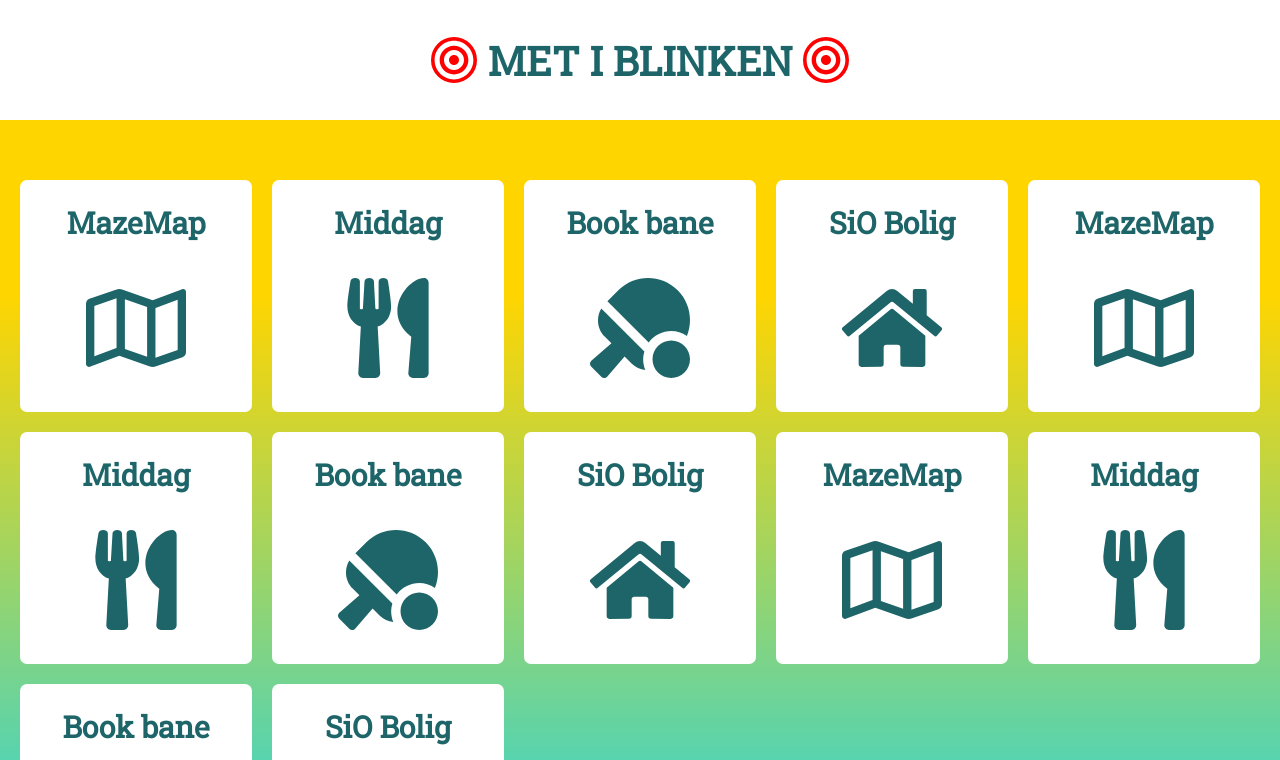
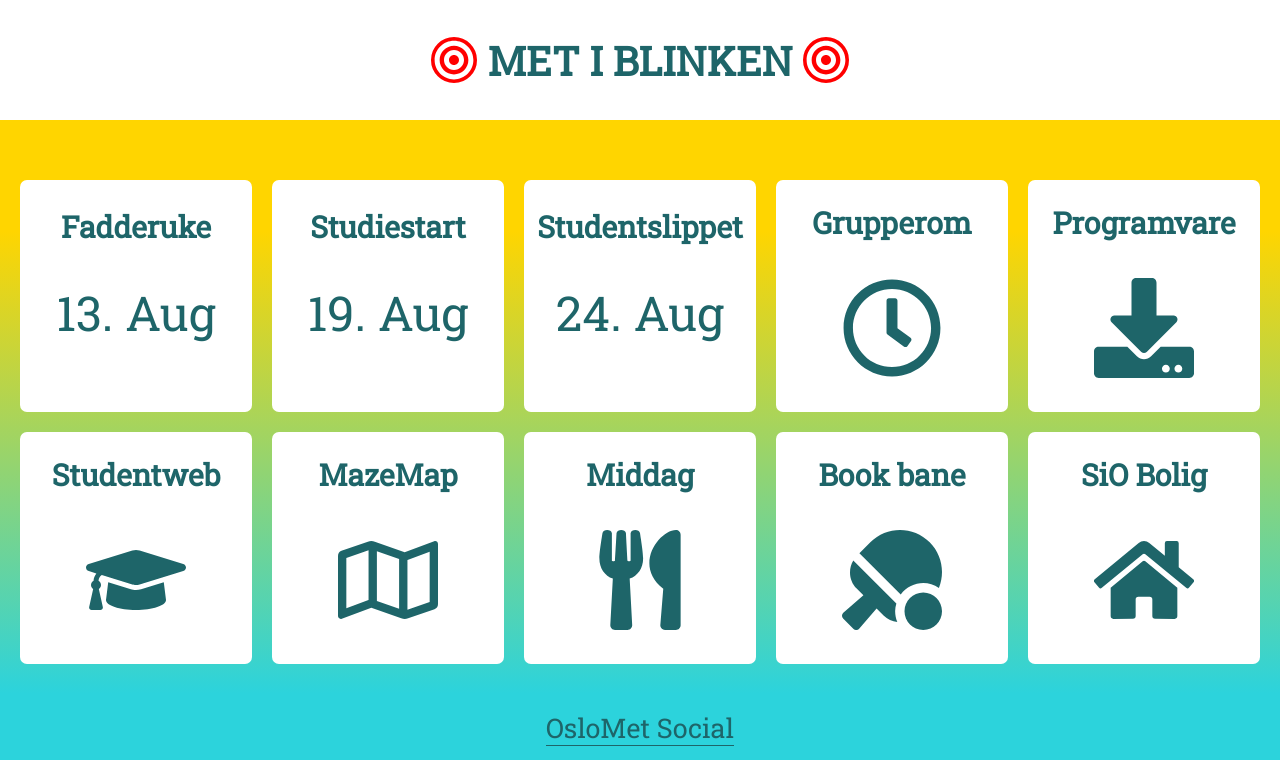
Before and after one commit to dkoujelev/met-i-blinken, a React (Create React App) app: page / in a window 1280 px wide. Shown: the top 760 px of the page. Built offline with nearby package versions, Linux system fonts and the light colour scheme.

Commit message:
add more links

```diff
--- a/src/components/ResourceCard.tsx
+++ b/src/components/ResourceCard.tsx
@@ -1,7 +1,7 @@
 import React from "react";
 import { Resource } from "../data";
 
-export const ResourceCard = ({ title, link, icon, description }: Resource) => {
+export const ResourceCard = ({ title, link, icon }: Resource) => {
   return (
     <a href={link} className="resource-card">
       <div className="card-content">
--- a/src/data.tsx
+++ b/src/data.tsx
@@ -1,87 +1,71 @@
-import { FaRegMap, FaUtensils, FaTableTennis, FaHome } from "react-icons/fa";
+import {
+  FaRegMap,
+  FaUtensils,
+  FaTableTennis,
+  FaHome,
+  FaGraduationCap,
+  FaRegClock,
+  FaDownload
+} from "react-icons/fa";
 import React from "react";
 
 export type Resource = {
   title: string;
   link: string;
   icon: React.ReactNode;
-  description: string;
 };
 
 export const resources: Resource[] = [
   {
-    title: "MazeMap",
-    link:
-      "https://use.mazemap.com/#v=1&zlevel=1&left=10.7153450&right=10.7543490&top=59.9261840&bottom=59.9165320&campusid=53",
-    icon: <FaRegMap />,
-    description: "Kart som hjelper deg å finne frem til riktig rom på campus."
+    title: "Fadderuke",
+    link: "https://student.oslomet.no/fadderuker-ingenior-teknologi-og-data",
+    icon: <p>13. Aug</p>
   },
   {
-    title: "Middag",
-    link: "https://www.sio.no/mat-og-drikke",
-    icon: <FaUtensils />,
-    description: "Se hva som er dagen på de ulike SiO spisestedene."
+    title: "Studiestart",
+    link:
+      "https://student.oslomet.no/anvendt-data-og-informasjonsteknologi-acit",
+    icon: <p>19. Aug</p>
   },
   {
-    title: "Book bane",
-    link: "https://www.sio.no/trening/haller-og-baner/book-hall-eller-bane#/",
-    icon: <FaTableTennis />,
-    description: "Her kan du booke squash- og tennisbaner."
+    title: "Studentslippet",
+    link: "https://studentslippet.no/",
+    icon: <p>24. Aug</p>
   },
   {
-    title: "SiO Bolig",
-    link: "https://www.sio.no/minside/min-okonomi/boligokonomi",
-    icon: <FaHome />,
-    description: "Se informasjon om dine leieforhold og statistikk hos SiO."
+    title: "Grupperom",
+    link: "https://student.oslomet.no/grupperom",
+    icon: <FaRegClock />
+  },
+  {
+    title: "Programvare",
+    link: "https://student.oslomet.no/grupperom",
+    icon: <FaDownload />
+  },
+  {
+    title: "Studentweb",
+    link: "https://fsweb.no/studentweb/login.jsf?inst=FSHIOA",
+    icon: <FaGraduationCap />
   },
   {
     title: "MazeMap",
     link:
       "https://use.mazemap.com/#v=1&zlevel=1&left=10.7153450&right=10.7543490&top=59.9261840&bottom=59.9165320&campusid=53",
-    icon: <FaRegMap />,
-    description: "Kart som hjelper deg å finne frem til riktig rom på campus."
+    icon: <FaRegMap />
   },
   {
     title: "Middag",
     link: "https://www.sio.no/mat-og-drikke",
-    icon: <FaUtensils />,
-    description: "Se hva som er dagen på de ulike SiO spisestedene."
+    icon: <FaUtensils />
   },
   {
     title: "Book bane",
     link: "https://www.sio.no/trening/haller-og-baner/book-hall-eller-bane#/",
-    icon: <FaTableTennis />,
-    description: "Her kan du booke squash- og tennisbaner."
+    icon: <FaTableTennis />
   },
   {
     title: "SiO Bolig",
     link: "https://www.sio.no/minside/min-okonomi/boligokonomi",
-    icon: <FaHome />,
-    description: "Se informasjon om dine leieforhold og statistikk hos SiO."
-  },
-  {
-    title: "MazeMap",
-    link:
-      "https://use.mazemap.com/#v=1&zlevel=1&left=10.7153450&right=10.7543490&top=59.9261840&bottom=59.9165320&campusid=53",
-    icon: <FaRegMap />,
-    description: "Kart som hjelper deg å finne frem til riktig rom på campus."
-  },
-  {
-    title: "Middag",
-    link: "https://www.sio.no/mat-og-drikke",
-    icon: <FaUtensils />,
-    description: "Se hva som er dagen på de ulike SiO spisestedene."
-  },
-  {
-    title: "Book bane",
-    link: "https://www.sio.no/trening/haller-og-baner/book-hall-eller-bane#/",
-    icon: <FaTableTennis />,
-    description: "Her kan du booke squash- og tennisbaner."
-  },
-  {
-    title: "SiO Bolig",
-    link: "https://www.sio.no/minside/min-okonomi/boligokonomi",
-    icon: <FaHome />,
-    description: "Se informasjon om dine leieforhold og statistikk hos SiO."
+    icon: <FaHome />
   }
 ];
--- a/src/styles/ResourceCard.scss
+++ b/src/styles/ResourceCard.scss
@@ -37,6 +37,12 @@
       font-size: 5rem;
       line-height: 5rem;
     }
+
+    p {
+      font-size: 2.4rem;
+      line-height: 2.4rem;
+      margin-top: 0;
+    }
   }
 }
 
@@ -49,6 +55,11 @@
       .card-icon {
         font-size: 4rem;
         line-height: 4rem;
+      }
+
+      p {
+        font-size: 2rem;
+        line-height: 2rem;
       }
     }
   }
@@ -92,6 +103,10 @@
         font-size: 3.5rem;
         line-height: 3.5rem;
       }
+      p {
+        font-size: 1.6rem;
+        line-height: 1.6rem;
+      }
     }
   }
 }
@@ -106,6 +121,10 @@
         font-size: 7rem;
         line-height: 7rem;
       }
+      p {
+        font-size: 3rem;
+        line-height: 3rem;
+      }
     }
   }
 }
```
